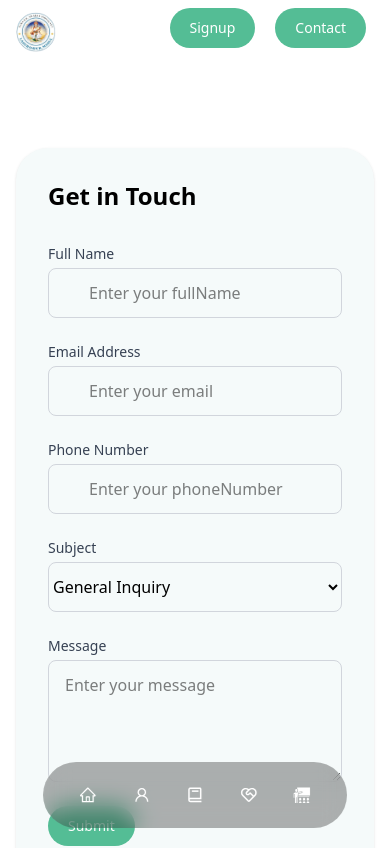
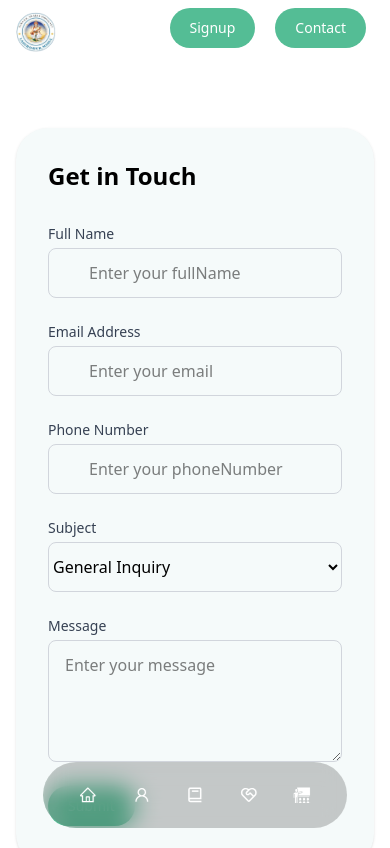
Before and after one commit to ANAND2001-A/bbksv, a React (Vite) app: page /contact in a window 390 px wide. Shown: the top 848 px of the page. Built offline with nearby package versions, Linux system fonts and the light colour scheme; no server answers.

Commit message:
save nav and home

```diff
--- a/src/components/Navbar.jsx
+++ b/src/components/Navbar.jsx
@@ -1,3 +1,4 @@
+// Navbar.jsx
 import React, { useEffect, useRef, useState } from 'react';
 import { IoChevronDown } from 'react-icons/io5';
 import { Link, useNavigate } from 'react-router-dom';
@@ -18,11 +19,9 @@ export default function Navbar({ children }) {
   const [showLandings, setShowLandings] = useState(false);
   const [showPages, setShowPages] = useState(false);
   const [activeNav, setActiveNav] = useState('#home');
-
   const landingsRef = useRef(null);
   const pagesRef = useRef(null);
   const navigate = useNavigate();
-
   const user = useAuthStore((s) => s.user);
   const setUser = useAuthStore((s) => s.setUser);
 
@@ -41,7 +40,6 @@ export default function Navbar({ children }) {
         setShowPages(false);
       }
     }
-
     document.addEventListener('mousedown', handleClickOutside);
     return () => {
       document.removeEventListener('mousedown', handleClickOutside);
@@ -49,15 +47,13 @@ export default function Navbar({ children }) {
   }, []);
 
   const linkClass = (hash) =>
-    `bg-transparent p-3 rounded-full flex text-[1.1rem] text-white
-    hover:bg-black/30 transition-all duration-300 ${activeNav === hash ? 'bg-[#005B96] text-white' : ''}`;
+    `bg-transparent p-3 rounded-full flex text-[1.1rem] text-white hover:bg-black/30 transition-all duration-300 ${activeNav === hash ? 'bg-[#005B96] text-white' : ''}`;
 
   return (
     <>
       {/* Desktop Navbar */}
       <nav className="px-4 py-3 hidden lg:block fixed top-0 left-0 right-0 z-50 bg-transparent">
         <div className="max-w-7xl mx-auto flex items-center justify-between">
-          {/* Logo */}
           <Link to="/">
             <div className="flex items-center gap-2">
               <img className="w-15 h-15 object-cover rounded-full cursor-pointer" src={logo} alt="logo" />
@@ -65,10 +61,8 @@ export default function Navbar({ children }) {
             </div>
           </Link>
 
-          {/* Menu */}
-          <div className="text-[#005B96] rounded-full px-6 py-2 flex items-center gap-6 relative bg-white/30 backdrop-blur-md">
+          <div className="bg-blue-50 text-[#005B96] rounded-full px-6 py-2 flex items-center gap-6 shadow-sm relative">
             <Link to="/" className="font-medium">Home</Link>
-
             <div className="relative" ref={landingsRef}>
               <div onClick={() => setShowLandings(!showLandings)} className="flex items-center gap-1 cursor-pointer">
                 <span>Courses</span>
@@ -77,17 +71,15 @@ export default function Navbar({ children }) {
               {showLandings && (
                 <div className="absolute left-0 top-full mt-2 z-20">
                   <div className="absolute top-0 left-4 w-3 h-3 bg-white rotate-45 shadow-md -translate-y-1/2"></div>
-                  <div className="bg-white rounded-md shadow-md w-40 py-2 text-[#005B96] flex flex-col">
+                  <div className="bg-blue-50 rounded-md shadow-md w-40 py-2 text-[#005B96] flex flex-col">
                     <Link to="/courses" className="block px-4 py-2 hover:bg-gray-100">Courses 1</Link>
                   </div>
                 </div>
               )}
             </div>
-
             <Link to="/teacher">Teacher</Link>
             <Link to="/gallary">Gallary</Link>
             <Link to="/successstories">Dashboard</Link>
-
             <div className="relative" ref={pagesRef}>
               <div onClick={() => setShowPages(!showPages)} className="flex items-center gap-1 cursor-pointer">
                 <span>Pages</span>
@@ -96,7 +88,7 @@ export default function Navbar({ children }) {
               {showPages && (
                 <div className="absolute left-0 top-full mt-2 z-20">
                   <div className="absolute top-0 left-4 w-3 h-3 bg-white rotate-45 shadow-md -translate-y-1/2"></div>
-                  <div className="bg-white rounded-md shadow-md w-40 py-2 text-[#005B96] flex flex-col">
+                  <div className="bg-blue-50 rounded-md shadow-md w-40 py-2 text-[#005B96] flex flex-col">
                     <Link to="/about" className="block px-4 py-2 hover:bg-gray-100">About</Link>
                     <Link to="/contact" className="block px-4 py-2 hover:bg-gray-100">Contact</Link>
                     <Link to="/blog" className="block px-4 py-2 hover:bg-gray-100">Blog</Link>
@@ -106,39 +98,25 @@ export default function Navbar({ children }) {
             </div>
           </div>
 
-          {/* Buttons */}
           <div className="flex items-center gap-3">
-            <a
-              href="https://wa.me/918948557071?text=Hi%20there%2C%20I%20want%20to%20know%20more!"
-              target="_blank"
-              rel="noopener noreferrer"
-              className="inline-flex items-center justify-center rounded-full hover:bg-[#25D366]/10 transition duration-200"
-              aria-label="Chat with us on WhatsApp"
-            >
+            <a href="https://wa.me/918948557071?text=Hi%20there%2C%20I%20want%20to%20know%20more!" target="_blank" rel="noopener noreferrer">
               <Lottie animationData={whatsappAnimation} loop autoplay className="w-20 h-20" />
             </a>
-
             {user ? (
               <img src={img} className='h-6 w-6 cursor-pointer' onClick={handleLogout} alt="Logout" />
             ) : (
-              <>
-                <Link to="/signup"><CustomButton>Signup</CustomButton></Link>
-              </>
+              <Link to="/signup"><CustomButton>Signup</CustomButton></Link>
             )}
-
             <Link to="/contact">
-              <CustomButton type="submit">Contact</CustomButton>
+              <CustomButton>Contact</CustomButton>
             </Link>
           </div>
         </div>
       </nav>
 
-      {/* Mobile Top Nav */}
-      <div className="bg-transparent px-4 py-2 flex items-center justify-between lg:hidden fixed top-0 left-0 right-0 z-50">
-        <div className="flex items-center gap-2">
-          <img className="w-10 h-10 object-cover rounded-full" src={logo} alt="logo" />
-        </div>
-
+      {/* Mobile Navbar */}
+      <div className="px-4 py-2 flex items-center justify-between lg:hidden fixed top-0 left-0 right-0 z-50 bg-transparent">
+        <img className="w-10 h-10 object-cover rounded-full" src={logo} alt="logo" />
         <div className="flex items-center gap-3">
           {user ? (
             <img src={img} className='h-6 w-6 cursor-pointer' onClick={handleLogout} alt="Logout" />
@@ -146,34 +124,21 @@ export default function Navbar({ children }) {
             <Link to="/signup"><CustomButton>Signup</CustomButton></Link>
           )}
           <Link to="/contact">
-            <CustomButton type="submit">Contact</CustomButton>
+            <CustomButton>Contact</CustomButton>
           </Link>
         </div>
       </div>
 
       {/* Mobile Bottom Nav */}
-      <nav className="bg-black/30 w-max px-6 py-3 fixed left-1/2 bottom-4 -translate-x-1/2 z-40 flex gap-3 rounded-full backdrop-blur-md lg:hidden">
-        <a href="/" onClick={() => setActiveNav('/')} className={linkClass('#home')}>
-          <AiOutlineHome />
-        </a>
-        <a href="#about" onClick={() => setActiveNav('/teacher')} className={linkClass('#about')}>
-          <AiOutlineUser />
-        </a>
-        <a href="/gallary" onClick={() => setActiveNav('/gallary')} className={linkClass('#experience')}>
-          <BiBook />
-        </a>
-        <a href="/gallary" onClick={() => setActiveNav('/gallary')} className={linkClass('#portfolio')}>
-          <RiServiceLine />
-        </a>
-        <a href="/teacher" onClick={() => setActiveNav('/teacher')} className={linkClass('#contact')}>
-          <GiTeacher />
-        </a>
+      <nav className="bg-black/20 w-max px-6 py-3 fixed left-1/2 bottom-4 -translate-x-1/2 z-40 flex gap-3 rounded-full backdrop-blur-md lg:hidden">
+        <a href="/" onClick={() => setActiveNav('/')} className={linkClass('#home')}><AiOutlineHome /></a>
+        <a href="#about" onClick={() => setActiveNav('/teacher')} className={linkClass('#about')}><AiOutlineUser /></a>
+        <a href="/gallary" onClick={() => setActiveNav('/gallary')} className={linkClass('#experience')}><BiBook /></a>
+        <a href="/gallary" onClick={() => setActiveNav('/gallary')} className={linkClass('#portfolio')}><RiServiceLine /></a>
+        <a href="/teacher" onClick={() => setActiveNav('/teacher')} className={linkClass('#contact')}><GiTeacher /></a>
       </nav>
 
-      {/* Page content wrapper with padding */}
-      <div className="pt-[100px] lg:pt-0">
-        {children}
-      </div>
+      <div className="pt-[80px] lg:pt-0">{children}</div>
     </>
   );
 }
--- a/src/pages/Home.jsx
+++ b/src/pages/Home.jsx
@@ -6,15 +6,15 @@ import line from '../assets/logos/home_img/line.svg';
 
 const Home = () => {
   return (
-    <div className="relative w-full overflow-hidden">
-      {/* Gradient Background Blobs */}
+<div className="relative w-full overflow-hidden min-h-screen -mt-20 lg:mt-0">
+{/* Gradient Background Blobs */}
       <div className="absolute top-[-10%] left-[-10%] w-[300px] h-[300px] bg-[#52BDAA] opacity-40 rounded-full blur-3xl z-0" />
       <div className="absolute top-[30%] left-[30%] w-[350px] h-[350px] bg-[#FFFFFF] opacity-50 rounded-full blur-3xl z-0" />
       <div className="absolute bottom-[10%] right-[20%] w-[300px] h-[300px] bg-[#54BE96] opacity-40 rounded-full blur-3xl z-0" />
       <div className="absolute bottom-[-10%] left-[20%] w-[400px] h-[400px] bg-[#FFD6D6] opacity-30 rounded-full blur-3xl z-0" />
 
       {/* Content Section */}
-      <div className="relative z-10 max-w-[1360px] mx-auto px-4 sm:px-6 pt-28 pb-10 grid grid-cols-1 md:grid-cols-2 items-center gap-10">
+      <div className="relative z-10 max-w-[1360px] mx-auto px-4 sm:px-6 pt-32 pb-10 grid grid-cols-1 md:grid-cols-2 items-center gap-10">
         {/* Left Section */}
         <motion.div
           initial={{ opacity: 0, x: -40 }}
@@ -44,10 +44,10 @@ const Home = () => {
           </p>
 
           <div className="flex flex-wrap justify-center md:justify-start items-center gap-4">
-            <button className="bg-[#54BD95] text-white px-6 py-3 rounded-full font-medium transition">
+            <button className="bg-[#54BD95] text-white px-6 py-3 rounded-full font-medium transition hover:bg-[#429675]">
               Enroll Now
             </button>
-            <button className="flex items-center gap-2 px-5 py-3 rounded-full text-[#191A15] transition">
+            <button className="flex items-center gap-2 px-5 py-3 rounded-full text-[#191A15] transition hover:bg-gray-200">
               <div className="p-2 rounded-full border border-[#191A15] inline-flex items-center justify-center">
                 <FaPlay size={14} />
               </div>
```
